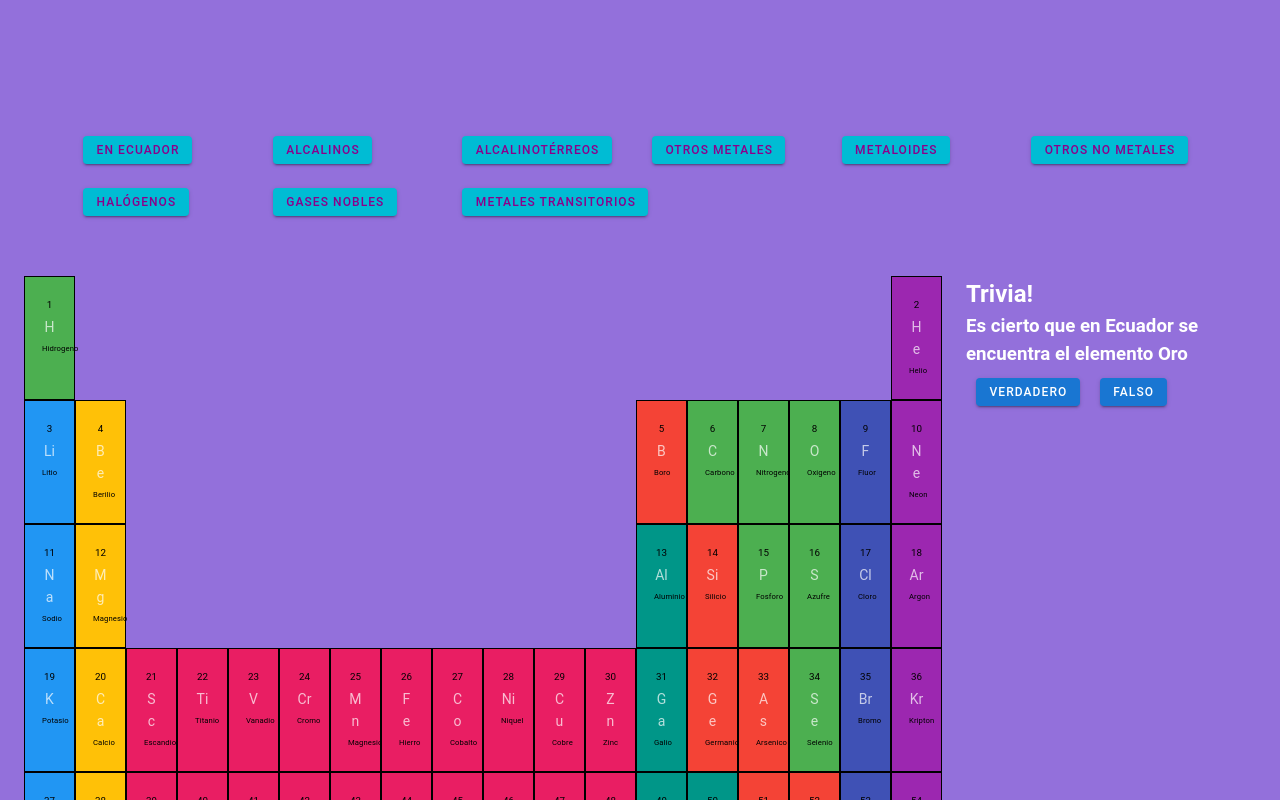
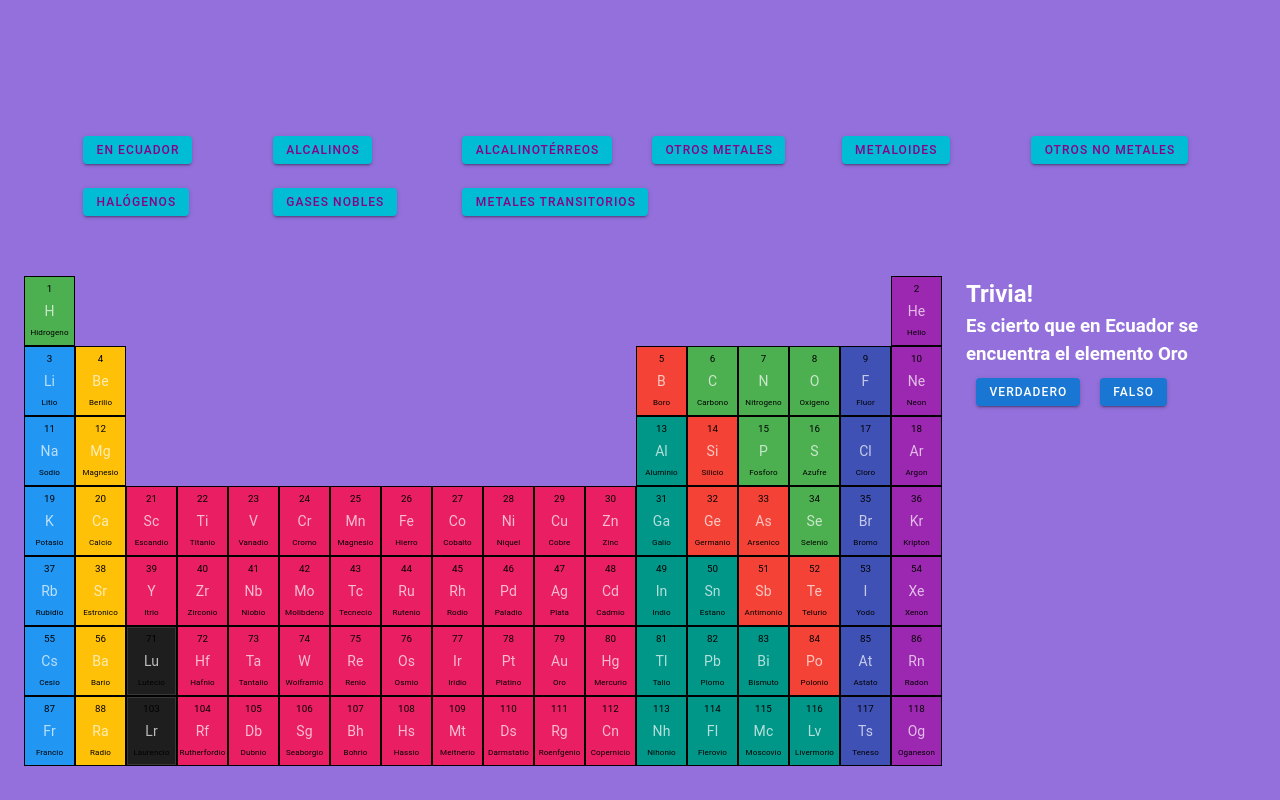
Before and after one commit to edaniel09/quimipedia, a Vue app: page / in a window 1280 px wide. Shown: the top 800 px of the page. Built offline with nearby package versions, Linux system fonts and the light colour scheme; the HTML template or start-up script is replaced by a standard one.

Commit message:
cambios en tamanio de letra dependiendo de display

```diff
--- a/src/App.vue
+++ b/src/App.vue
@@ -41,14 +41,15 @@
                     outlined
                     style="height: 100%;"
                   >
-                    <v-card-text>
-                      <div class="el-num-atom">
+                    <v-card-text class="pa-0" style="width: 100%;">
+                      <div class="el-num-atom text-no-wrap">
                           {{   col.num_atomico   }}
                       </div>
-                      <div class="el-simbolo">
+                      <div class="el-simbolo text-no-wrap">
                           {{   col.simbolo   }}
                       </div>
-                      <div class="el-nombre text-no-wrap">
+                      <!-- <div class="el-nombre text-no-wrap"> -->
+                      <div style="font-size: 0.63vw; color: black; text-align: center; margin: 0 auto;" class="text-no-wrap">
                           {{   col.nombre   }}
                       </div>
                     </v-card-text>
```
